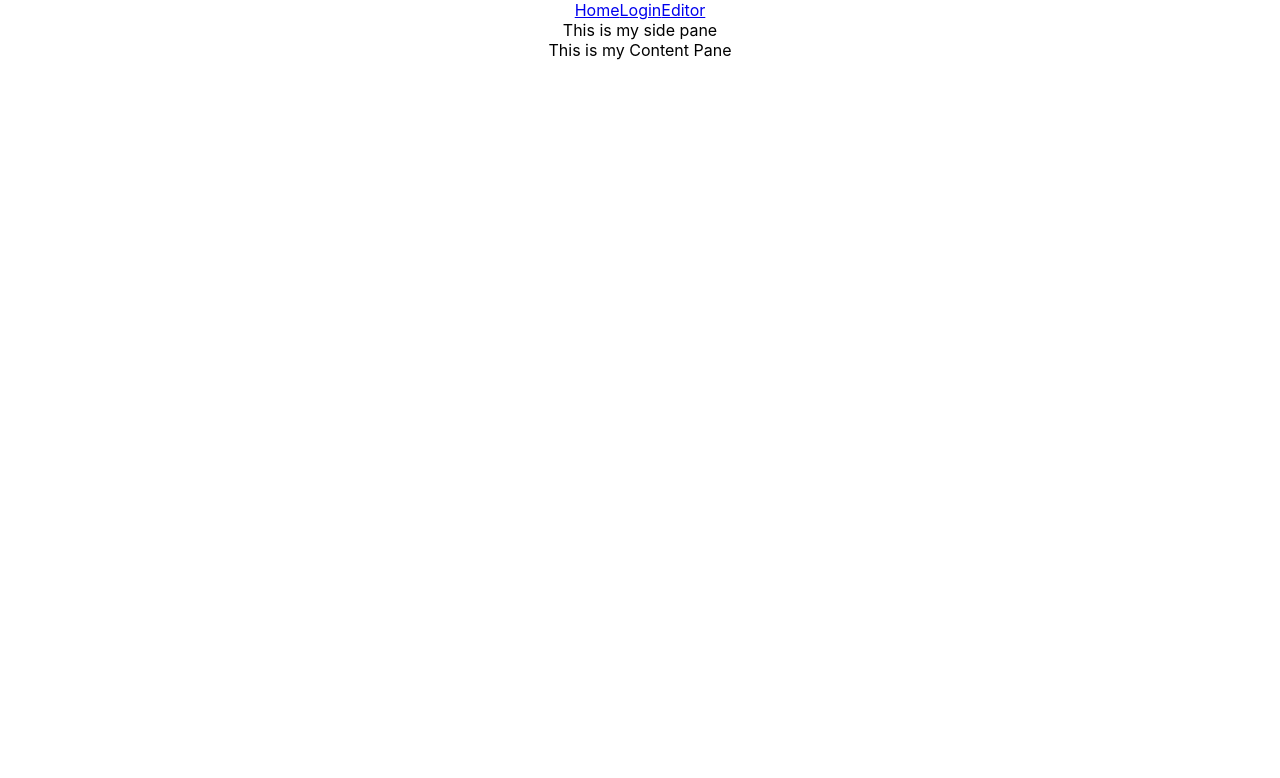
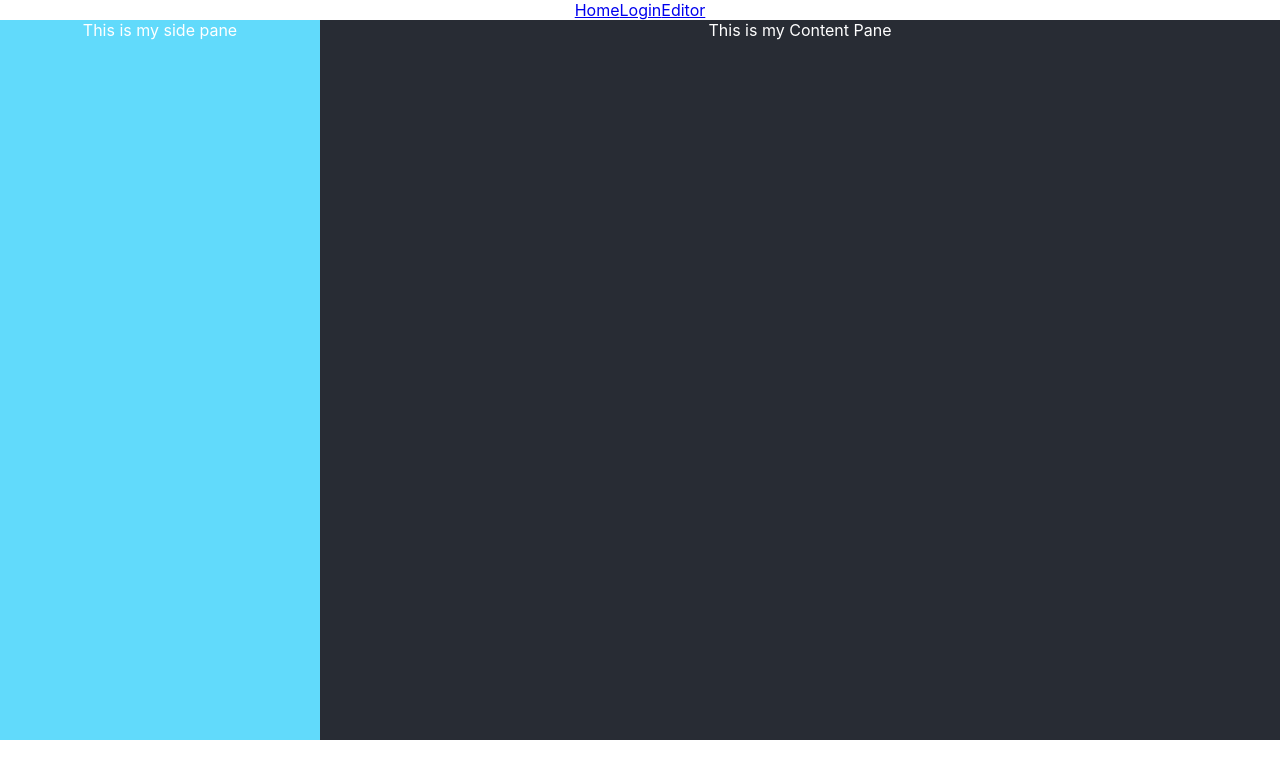
Before and after one commit to domdelorenzo/kerouac, a React (Create React App) app in the folder client/: page /editor in a window 1280 px wide. Shown: the top 778 px of the page. Built offline with nearby package versions, Linux system fonts and the light colour scheme.

Commit message:
Added basic styling to editor page

```diff
--- a/client/src/App.js
+++ b/client/src/App.js
@@ -1,5 +1,5 @@
 import logo from './logo.svg';
-import './App.css';
+import './style/App.css';
 
 import { Route, Routes } from 'react-router-dom';
 
--- a/client/src/index.js
+++ b/client/src/index.js
@@ -1,6 +1,6 @@
 import React from 'react';
 import ReactDOM from 'react-dom';
-import './index.css';
+import './style/index.css';
 import App from './App';
 import reportWebVitals from './reportWebVitals';
 import { BrowserRouter } from 'react-router-dom';
--- a/client/src/pages/Editor.js
+++ b/client/src/pages/Editor.js
@@ -3,7 +3,7 @@ import SidePane from '../components/SidePane';
 import Content from '../components/Content';
 export default function Editor(props) {
   return (
-    <div>
+    <div className="editor-container">
       <div className="side-pane-container">
         <SidePane />
       </div>
--- a/client/src/App.css
+++ b/client/src/style/App.css
@@ -36,3 +36,23 @@
     transform: rotate(360deg);
   }
 }
+
+.editor-container {
+  display: flex;
+  flex-direction: row;
+  height: 90vmin;
+}
+
+.side-pane-container{
+  color:white;
+  background-color: #61dafb;
+  width: 25%;
+  height: 100%;
+}
+
+.content-container{
+  color:white;
+  background-color: #282c34;
+  width: 75%;
+  height: 100%;
+}
```
Also changed, not shown: client/public/logo512_backup.png (renamed from client/public/logo512.png), client/src/kerouac-logo.svg (added), client/src/style/index.css (renamed from client/src/index.css).
